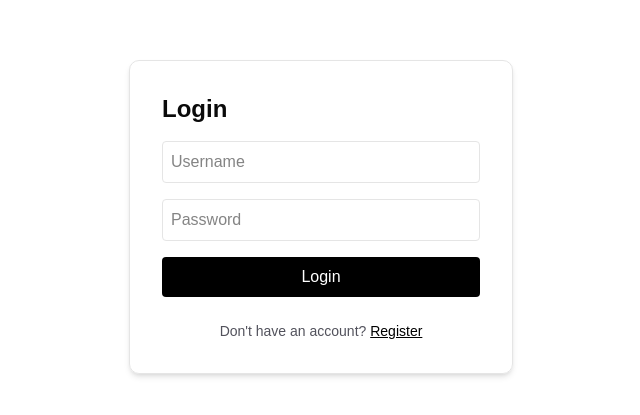
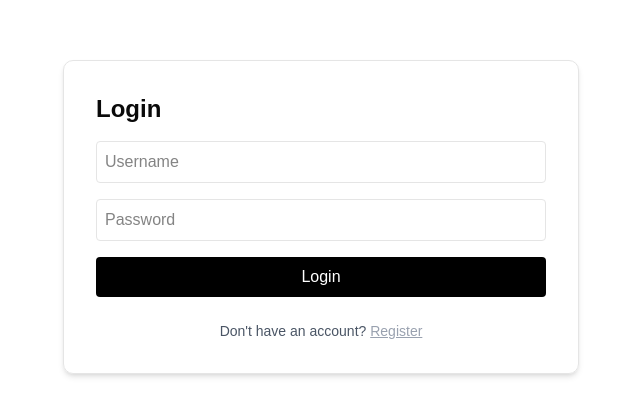
Before and after one commit to Admcks/todolist-nextjs, a Next.js app: page /login in a window 1280 px wide. Shown: the part 183-598 px from the top of the page, without its empty margins (319-959 px from the left). Built offline with nearby package versions, Linux system fonts and the light colour scheme.

Commit message:
Update login.tsx

```diff
--- a/pages/login.tsx
+++ b/pages/login.tsx
@@ -26,8 +26,8 @@ export default function Login() {
     };
 
     return (
-        <div className="flex flex-col items-center justify-center h-screen bg-white">
-            <form onSubmit={handleSubmit} className="p-8 border rounded-lg shadow-md space-y-4 w-full max-w-sm">
+        <div className="flex flex-col items-center justify-center h-screen ">
+            <form onSubmit={handleSubmit} className="p-8 border rounded-lg shadow-md space-y-4">
                 <h1 className="text-2xl font-bold">Login</h1>
 
                 {error && (
@@ -38,13 +38,13 @@ export default function Login() {
 
                 <div className="space-y-4">
                     <input
-                        className="w-full p-2 border rounded outline-none focus:ring-1 focus:ring-black"
+                        className="w-full p-2 border rounded"
                         placeholder="Username"
                         required
                         onChange={e => setForm({...form, name: e.target.value})}
                     />
                     <input
-                        className="w-full p-2 border rounded outline-none focus:ring-1 focus:ring-black"
+                        className="w-full p-2 border rounded"
                         type="password"
                         placeholder="Password"
                         required
@@ -56,8 +56,8 @@ export default function Login() {
                     Login
                 </button>
 
-                <p className="text-sm text-center text-zinc-600 pt-2">
-                    Don&#39;t have an account? <Link href="/register" className="underline text-black font-medium">Register</Link>
+                <p className="text-sm text-center text-gray-600 pt-2">
+                    Don&#39;t have an account? <Link href="/register" className="underline text-gray-400 font-medium">Register</Link>
                 </p>
             </form>
         </div>
```
